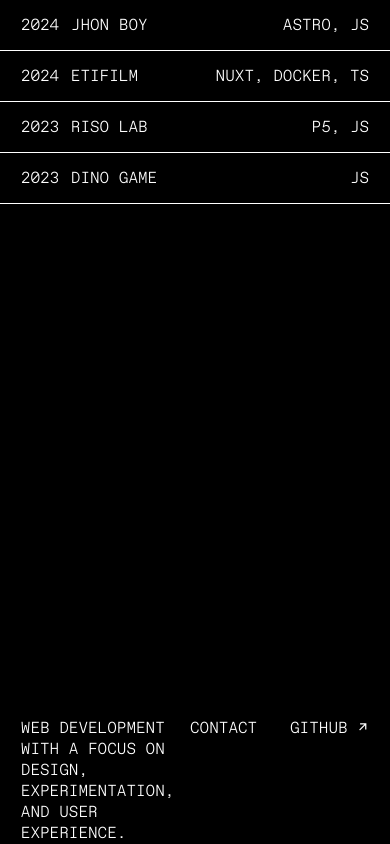
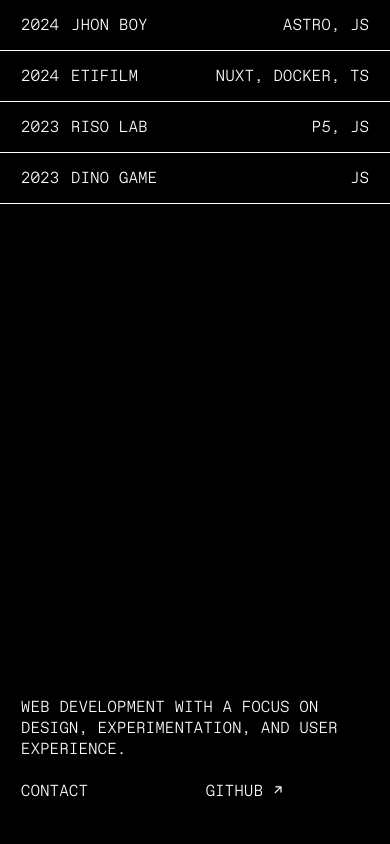
Before and after one commit to jhonboyy/DEV_PORTFOLIO, a Next.js app: page / in a window 390 px wide. Built offline with nearby package versions, Linux system fonts and the light colour scheme.

Commit message:
🎨 STYLE - Mobile opt

```diff
--- a/src/app/globals.css
+++ b/src/app/globals.css
@@ -73,3 +73,16 @@
   border-top-color: var(--border-dark);
   border-bottom-color: var(--border-dark);
 }
+
+@media only screen and (max-width: 900px) {
+
+  .header {
+    grid-template-columns: 1fr 1fr;
+    grid-template-rows: 1fr 1fr;
+  }
+
+  h1 {
+    grid-column-start: 1;
+    grid-column-end: 3;
+  }
+}
--- a/src/app/page.module.css
+++ b/src/app/page.module.css
@@ -33,3 +33,16 @@
   margin-top: -2px;
   padding-right: 1.3em;
 }
+
+@media only screen and (max-width: 900px) {
+
+  .header {
+    grid-template-columns: 1fr 1fr;
+    grid-template-rows: 1fr 1fr;
+    gap: 1.3em;
+  }
+
+  .header > :nth-child(2) {
+    padding-left: 1.3em;
+  }
+}
```
